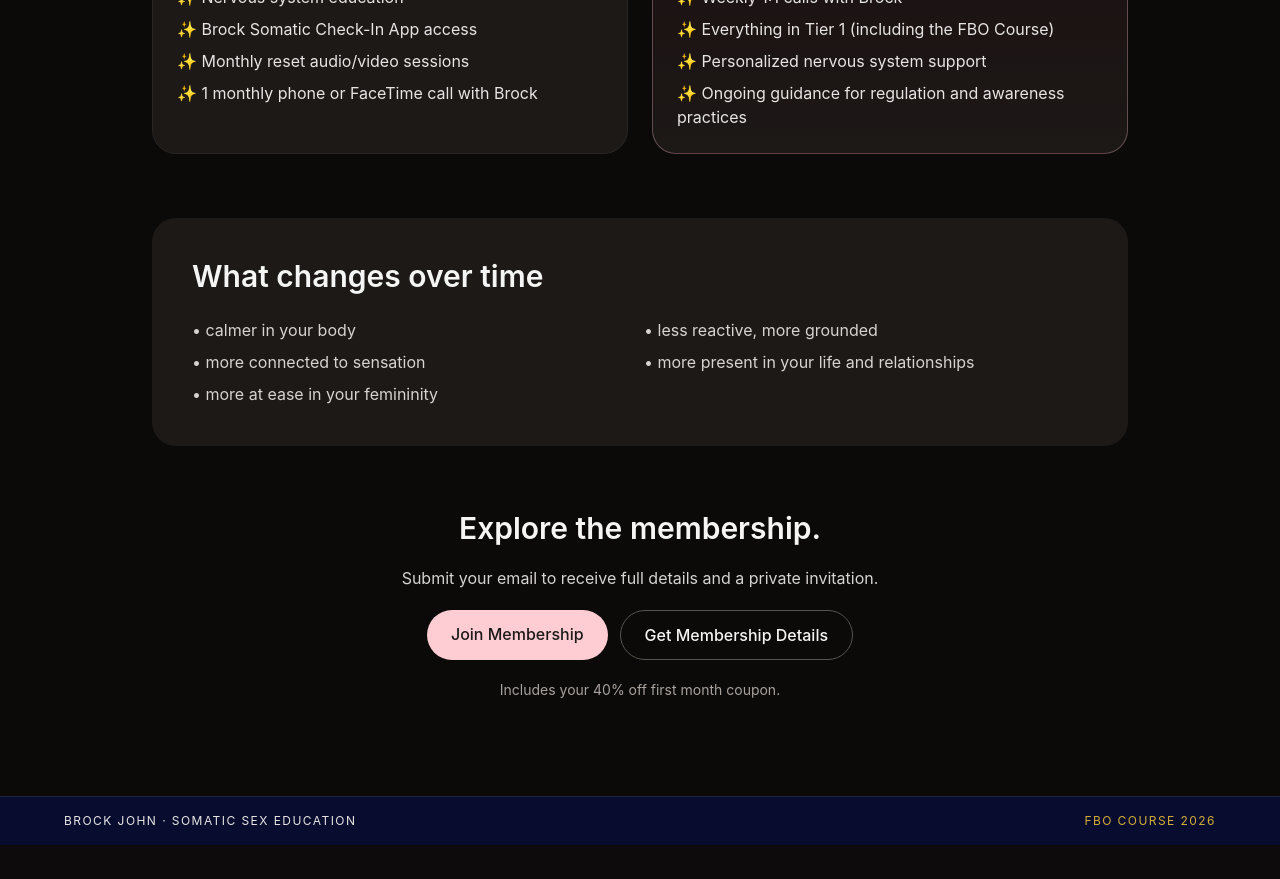
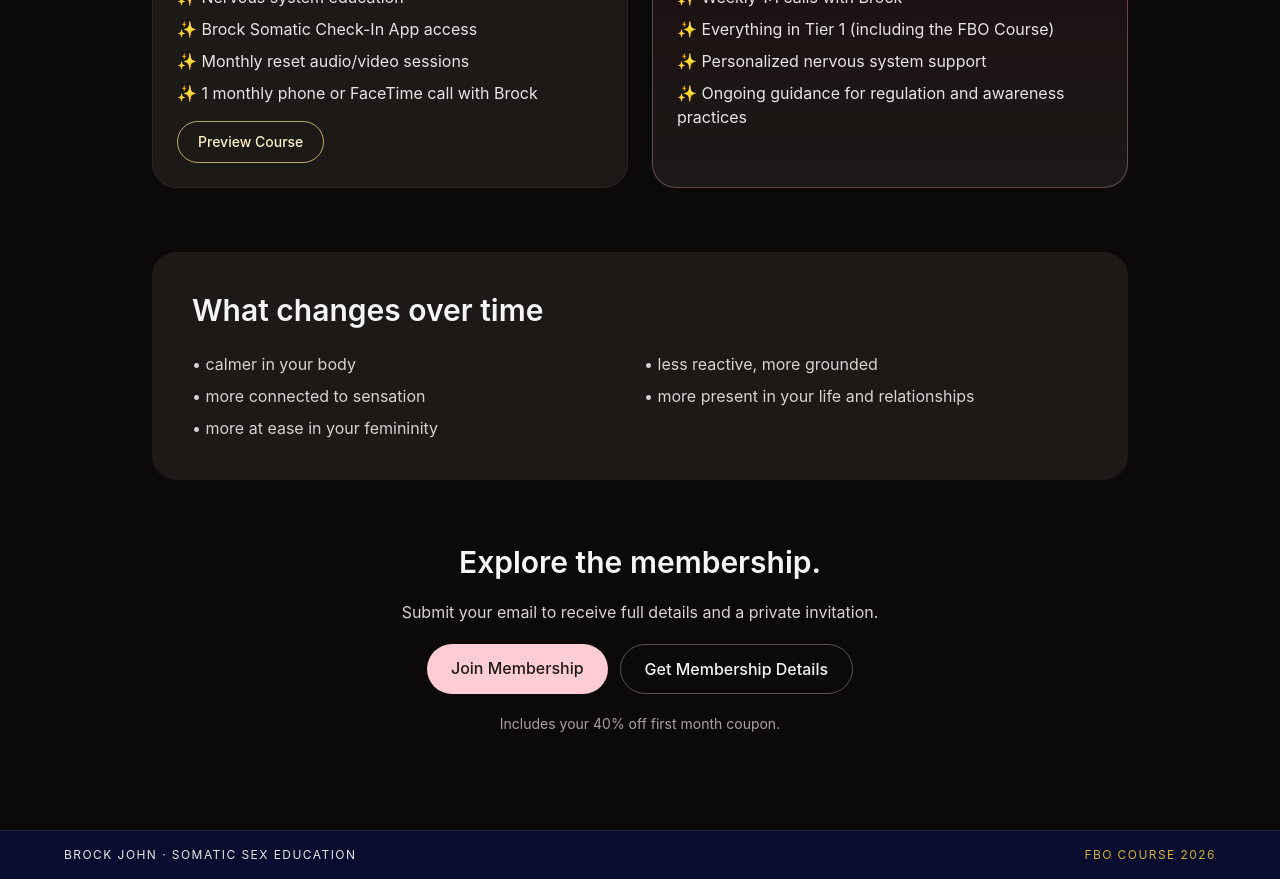
Before and after one commit to hypnovala/fbo-membership, a Next.js app: page / in a window 1280 px wide. Shown: the part 2300-3179 px from the top of the page. Before the commit the page ends 3145 px from the top, so only its background shows below. Built offline with nearby package versions, Linux system fonts and the light colour scheme.

Commit message:
Add Preview Course button to Tier 1 membership cards

```diff
--- a/app/membership-details/page.tsx
+++ b/app/membership-details/page.tsx
@@ -62,6 +62,14 @@ export default function MembershipDetailsPage() {
                   <li key={item}>• {item}</li>
                 ))}
               </ul>
+              <a
+                href="https://fbo-35min-course.vercel.app/"
+                target="_blank"
+                rel="noreferrer"
+                className="inline-flex rounded-full border border-amber-200/70 px-5 py-2.5 text-sm font-medium text-amber-100 transition hover:border-amber-100"
+              >
+                Preview Course
+              </a>
             </article>
 
             <article className="rounded-3xl border border-rose-300/40 bg-gradient-to-b from-rose-950/30 to-stone-900 p-6 space-y-4">
--- a/app/page.tsx
+++ b/app/page.tsx
@@ -118,6 +118,14 @@ export default function HomePage() {
                   <li key={item}>✨ {item}</li>
                 ))}
               </ul>
+              <a
+                href="https://fbo-35min-course.vercel.app/"
+                target="_blank"
+                rel="noreferrer"
+                className="inline-flex rounded-full border border-amber-200/70 px-5 py-2.5 text-sm font-medium text-amber-100 transition hover:border-amber-100"
+              >
+                Preview Course
+              </a>
             </article>
 
             <article className="rounded-3xl border border-rose-200/30 bg-gradient-to-b from-rose-950/30 to-stone-900 p-6 space-y-4">
```
